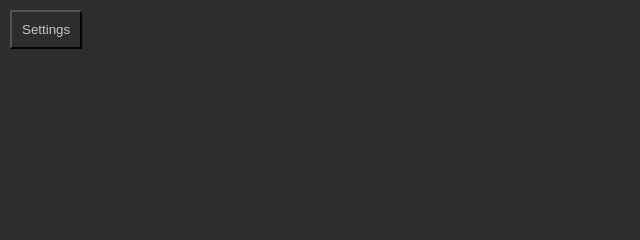
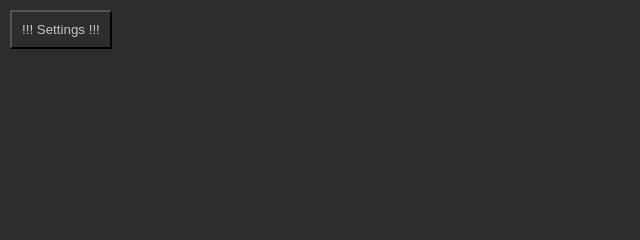
Before and after one commit to 3starblaze/mini-tomato-timer, a Vue app: page / in a window 1280 px wide. Shown: the top 240 px of the page, 0-640 px from the left. Built offline with nearby package versions, Linux system fonts and the light colour scheme.

Commit message:
Make unenabled notifications easier to notice
Make a style for warning and bind it to a button when notifications are
not enabled.

```diff
--- a/src/App/style.scss
+++ b/src/App/style.scss
@@ -40,6 +40,15 @@ button.active {
     background: $light;
 }
 
+button.warning {
+    &::before {
+        content: "!!! ";
+    }
+    &::after {
+        content: " !!!";
+    }
+}
+
 .pure-view-container {
     visibility: hidden;
 }
--- a/src/SettingsComponent/index.vue
+++ b/src/SettingsComponent/index.vue
@@ -1,6 +1,11 @@
 <template>
     <div>
-        <button @click="toggleVisibility" :class="{ active: visible }">Settings</button>
+        <button
+            @click="toggleVisibility"
+            :class="{ active: visible, warning: globalData.notificationPermission != 'granted' }"
+        >
+            Settings
+        </button>
         <ul class="popup" :class="{ visible }">
             <li v-if="globalData.notificationPermission !='granted'">
                 Notifications are not enabled for this site.
```
